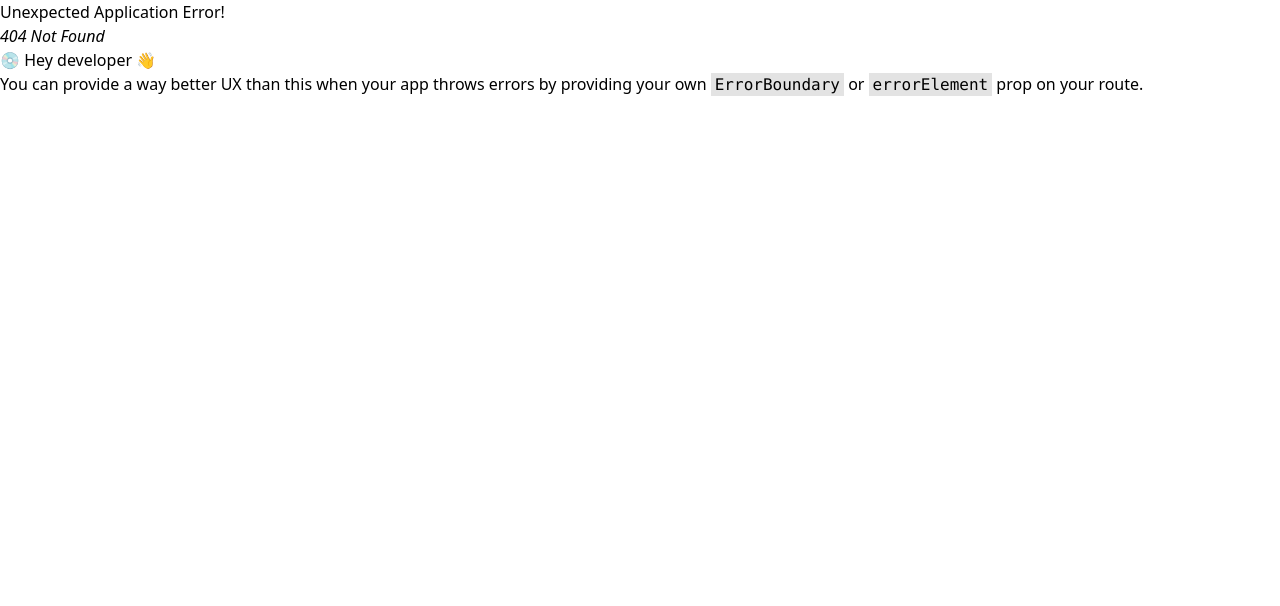
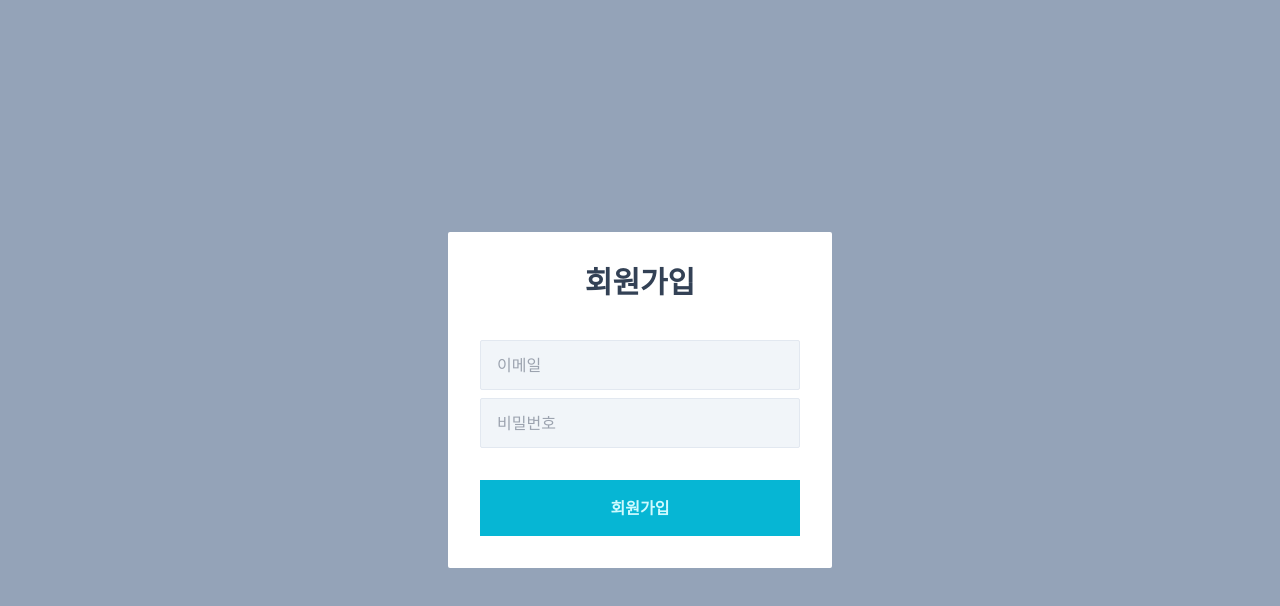
Before and after one commit to sancy1003/wanted-pre-onboarding-challenge-fe-1, a React (Create React App) app in the folder client/: page /auth/signup in a window 1280 px wide. Before the commit this address had no page. Shown: the top 606 px of the page. Built offline with nearby package versions, Linux system fonts and the light colour scheme; the HTML template or start-up script is replaced by a standard one.

Commit message:
add: signup ui component

```diff
--- a/client/src/App.tsx
+++ b/client/src/App.tsx
@@ -1,5 +1,6 @@
 import { createBrowserRouter, RouterProvider } from 'react-router-dom';
 import LoginPage from './pages/auth/login/LoginPage';
+import SignupPage from './pages/auth/signup/SignupPage';
 
 const router = createBrowserRouter([
 	{
@@ -10,6 +11,10 @@ const router = createBrowserRouter([
 		path: '/auth/login',
 		element: <LoginPage />,
 	},
+	{
+		path: '/auth/signup',
+		element: <SignupPage />,
+	},
 ]);
 
 function App() {
--- /dev/null
+++ b/client/src/pages/auth/signup/Signup.tsx
@@ -0,0 +1,34 @@
+const Signup = () => {
+	return (
+		<div className="w-screen h-screen flex items-center justify-center bg-slate-400">
+			<form className="bg-white rounded-sm overflow-hidden p-8">
+				<div className="mb-10 text-center font-bold text-3xl text-slate-700">
+					회원가입
+				</div>
+				<div className="flex flex-col gap-y-2 mb-8 w-80">
+					<input
+						className="border border-slate-200 bg-slate-100 rounded-sm px-4 py-3"
+						type="email"
+						placeholder="이메일"
+					/>
+					<input
+						className="border border-slate-200 bg-slate-100 rounded-sm px-4 py-3"
+						type="password"
+						placeholder="비밀번호"
+						minLength={8}
+					/>
+				</div>
+				<div className="flex flex-col items-center gap-y-3">
+					<button
+						type="submit"
+						className="w-full p-4 bg-cyan-500 hover:bg-cyan-400 text-cyan-100 font-bold"
+					>
+						회원가입
+					</button>
+				</div>
+			</form>
+		</div>
+	);
+};
+
+export default Signup;
--- /dev/null
+++ b/client/src/pages/auth/signup/SignupPage.tsx
@@ -0,0 +1,7 @@
+import Signup from './Signup';
+
+const SignupPage = () => {
+	return <Signup />;
+};
+
+export default SignupPage;
```
